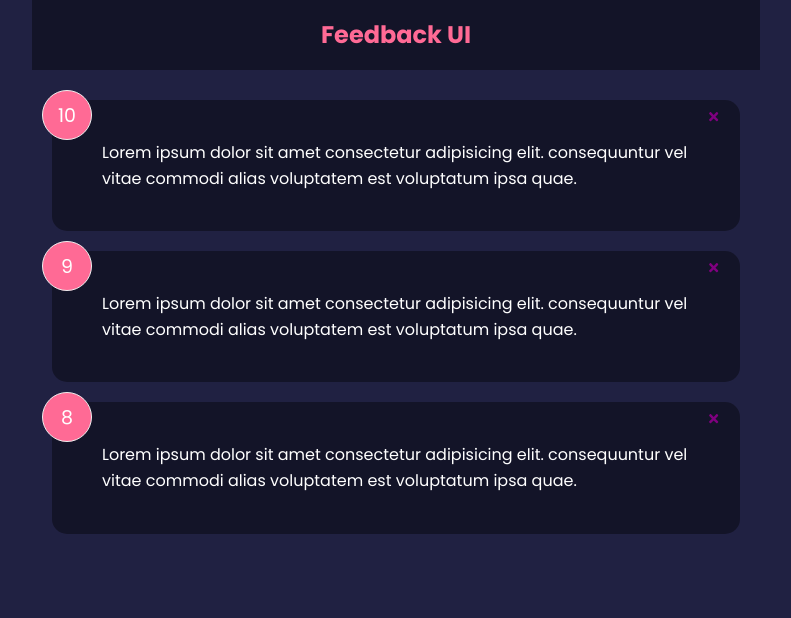
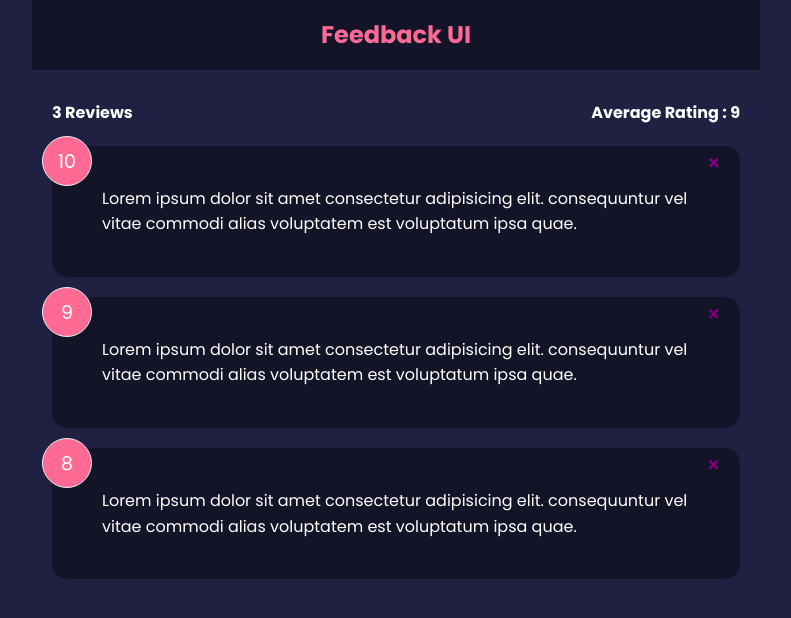
Before and after one commit to GeorgioCharro/FeedBackApp, a React (Create React App) app: page / in a window 1280 px wide. Shown: the top 618 px of the page, without its empty margins (244-1035 px from the left). Built offline with nearby package versions, Linux system fonts and the light colour scheme.

Commit message:
Added FeedbackStats

```diff
--- a/src/App.js
+++ b/src/App.js
@@ -3,18 +3,29 @@
 import Header from "./components/Header";
 import FeedbackData from "./data/FeedbackData";
 import FeedbackList from "./components/FeedbackList";
+import FeedBackStats from "./components/FeedBackStats";
 
 function App(){
 
   const[feedback,setFeedBack]=useState(FeedbackData)
 
+  const deleteFeedBack = (id)=>{
+
+    if(window.confirm('Are you sure you wanna delete this feedback?')){
+
+      setFeedBack(feedback.filter((item)=> item.id !== id))
+    }
+
+
+  }
     return (
 
           <div className="container">
             <Header />
+
             <div className="container">
-
-            <FeedbackList feedback={feedback}/>
+            <FeedBackStats  feedback={feedback}/>
+            <FeedbackList feedback={feedback} deleteFeedBack={deleteFeedBack}/>
             </div>
 
 
--- /dev/null
+++ b/src/components/FeedBackStats.jsx
@@ -0,0 +1,19 @@
+
+
+function FeedBackStats( {feedback}) {
+
+    let average = feedback.reduce((acc,curr)=>{
+
+        return acc + curr.rating / feedback.length;
+    },0);
+
+    average = average.toFixed(1).replace(/\.0$/, '');
+  return (
+    <div className="feedback-stats">
+        <h4>{feedback.length} Reviews</h4>
+        <h4>Average Rating : {isNaN(average) ? 0:average}</h4>
+    </div>
+  )
+}
+
+export default FeedBackStats
--- a/src/components/FeedbackItem.jsx
+++ b/src/components/FeedbackItem.jsx
@@ -5,10 +5,7 @@
 import  PropTypes  from 'prop-types'
 import {FaTimes} from 'react-icons/fa'
 function FeedbackItem({item,handleDelete}) {
-    const deleteClick = (id)=>{
 
-      console.log(id)
-    }
   return (
     <Card reverse={true}>
       <div className="num-display">{item.rating}</div>
--- a/src/components/FeedbackList.jsx
+++ b/src/components/FeedbackList.jsx
@@ -1,7 +1,7 @@
 
 import FeedbackItem from './FeedbackItem'
 import  PropTypes  from 'prop-types'
-function FeedbackList({feedback}) {
+function FeedbackList({feedback, deleteFeedBack}) {
 
   if(!feedback || feedback===0){
 
@@ -11,7 +11,7 @@
     <div className="feedback-list">
       {feedback.map((item)=>(
 
-        <FeedbackItem key={item.id} item={item} handleDelete={(id)=>console.log(id)} />
+        <FeedbackItem key={item.id} item={item} handleDelete={deleteFeedBack} />
 
       ))}
     </div>
```
Also changed, not shown: 1 other file (tests, documents, lock files or other folders).
